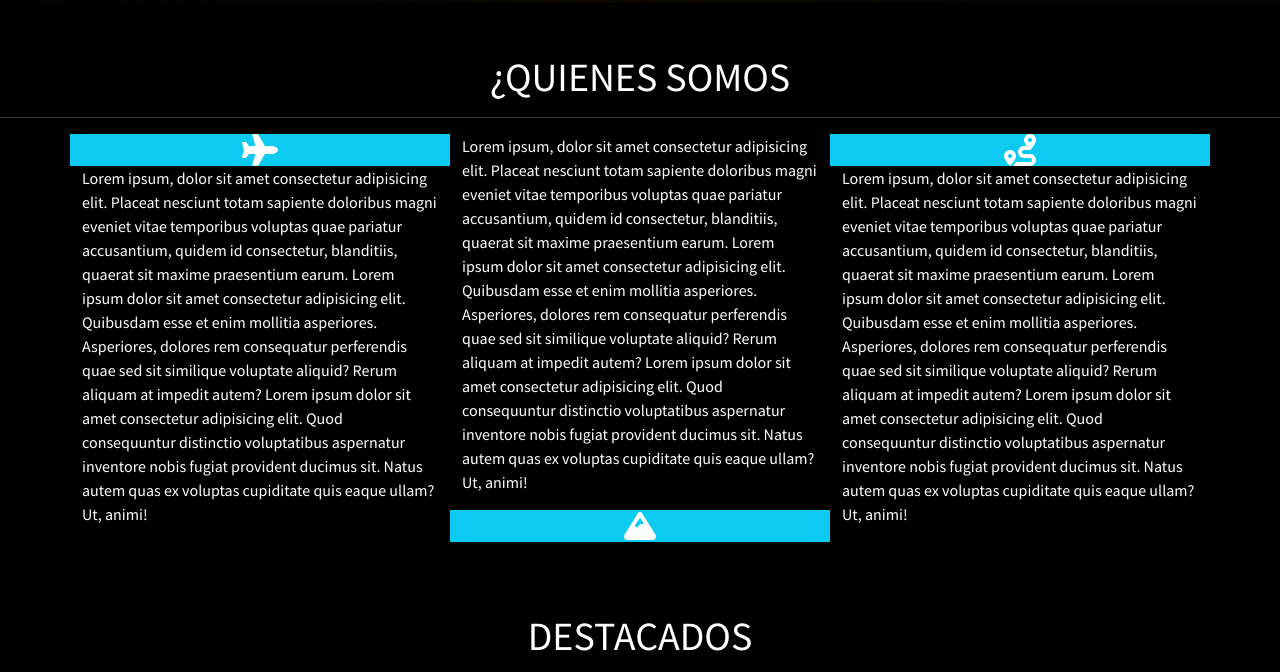
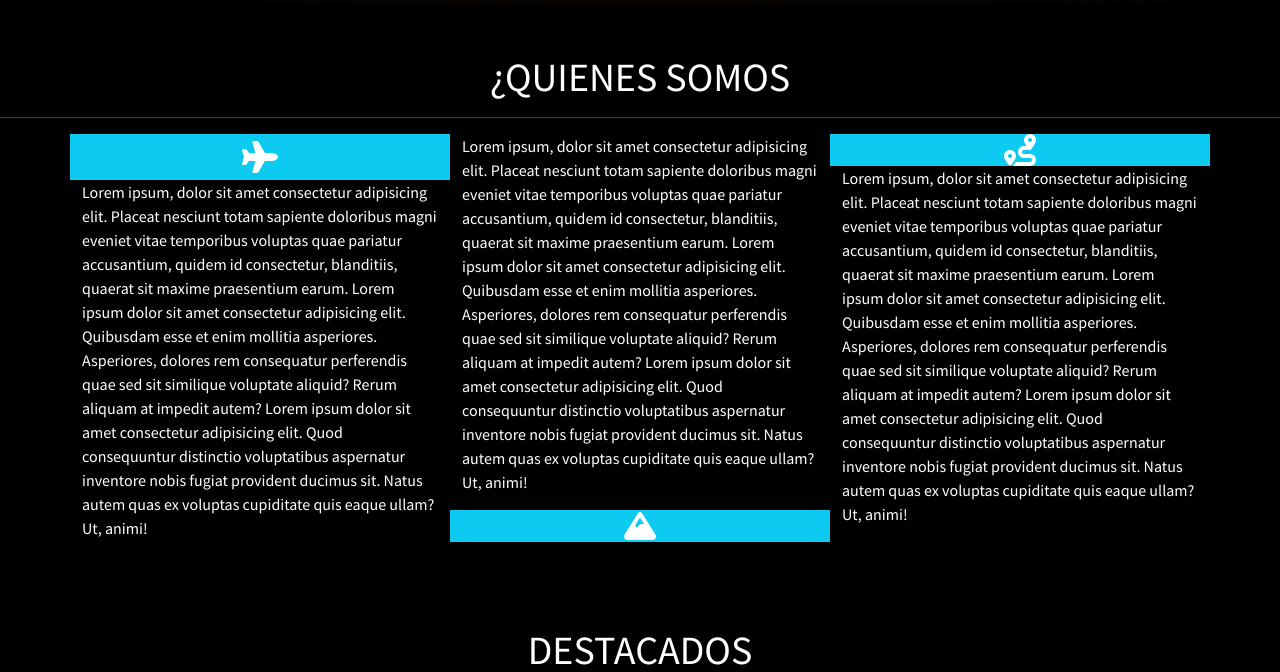
Before and after one commit to Caty-vt/Viaje-Chile, a plain HTML site: page index.html in a window 1280 px wide. Shown: the part 850-1522 px from the top of the page. Drawn offline with nearby package versions, Linux system fonts and the light colour scheme.

Commit message:
comit-4 icono avion

```diff
--- a/index.html
+++ b/index.html
@@ -92,12 +92,12 @@
     <h1 class="tit-1">¿QUIENES SOMOS</h1>
     <hr>
 
-<!-- texto en columnas-->
+<!-- Iconos y texto en columnas-->
     <section class="container">
       <div class="row">
         <div class="col-sn-12 col-lg-4 clum-1">
           <div class="row bg-info">
-            <i class="fa-solid fa-plane fa-2x text-center" type="submit" data-bs-toggle="tooltip" data-bs-placement="top" title="Ubicación de los Aeropuertos"></i>
+            <i class="fa-solid fa-plane fa-2x text-center btn i-ligth" type="submit" data-bs-toggle="tooltip" data-bs-placement="top" title="Ubicación de los Aeropuertos"></i>
           </div>
           <p class="d-none d-lg-block">Lorem ipsum, dolor sit amet consectetur adipisicing elit. Placeat nesciunt totam sapiente doloribus magni eveniet vitae temporibus voluptas quae pariatur accusantium, quidem id consectetur, blanditiis, quaerat sit maxime praesentium earum. Lorem ipsum dolor sit amet consectetur adipisicing elit. Quibusdam esse et enim mollitia asperiores. Asperiores, dolores rem consequatur perferendis quae sed sit similique voluptate aliquid? Rerum aliquam at impedit autem? Lorem ipsum dolor sit amet consectetur adipisicing elit. Quod consequuntur distinctio voluptatibus aspernatur inventore nobis fugiat provident ducimus sit. Natus autem quas ex voluptas cupiditate quis eaque ullam? Ut, animi!</p>
         </div>
```
